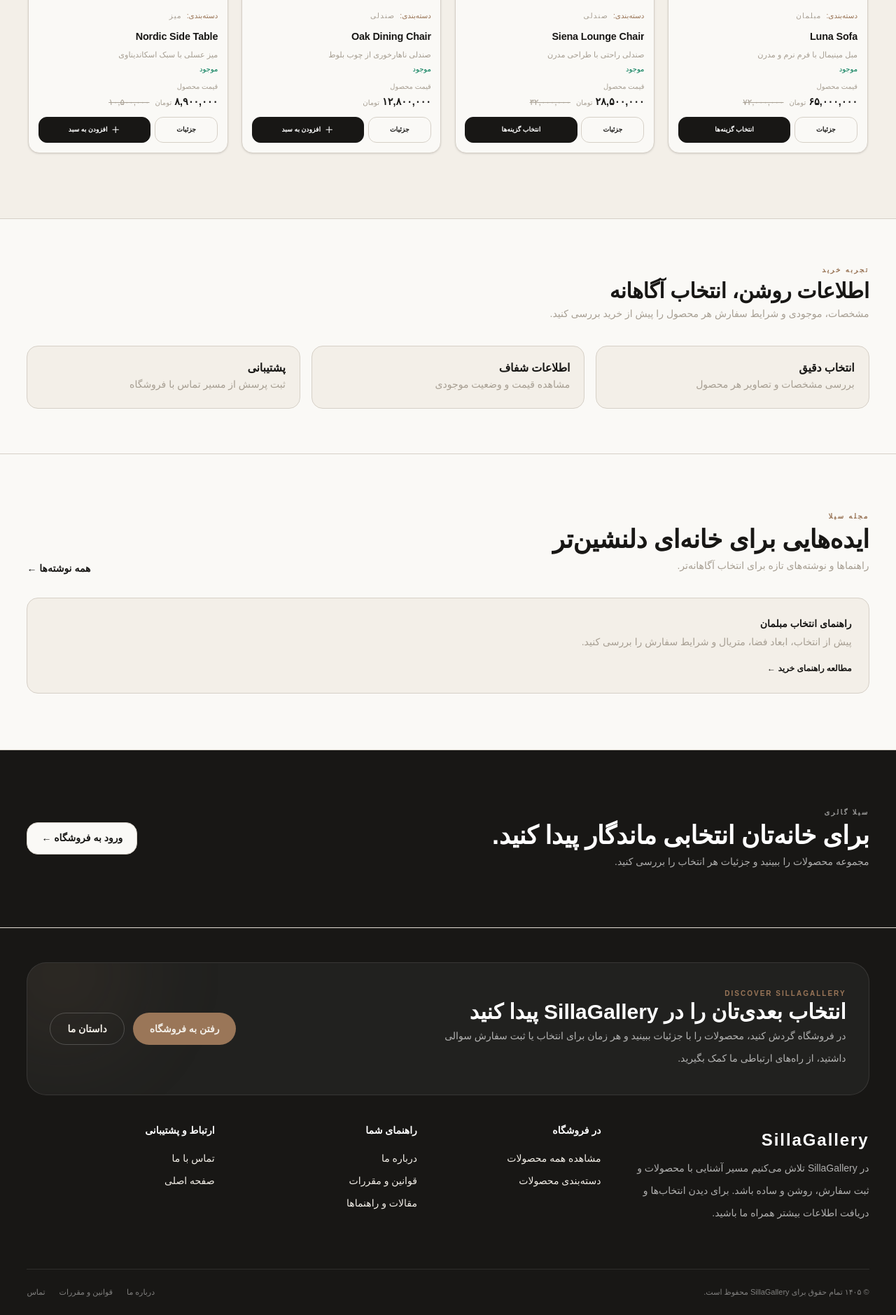
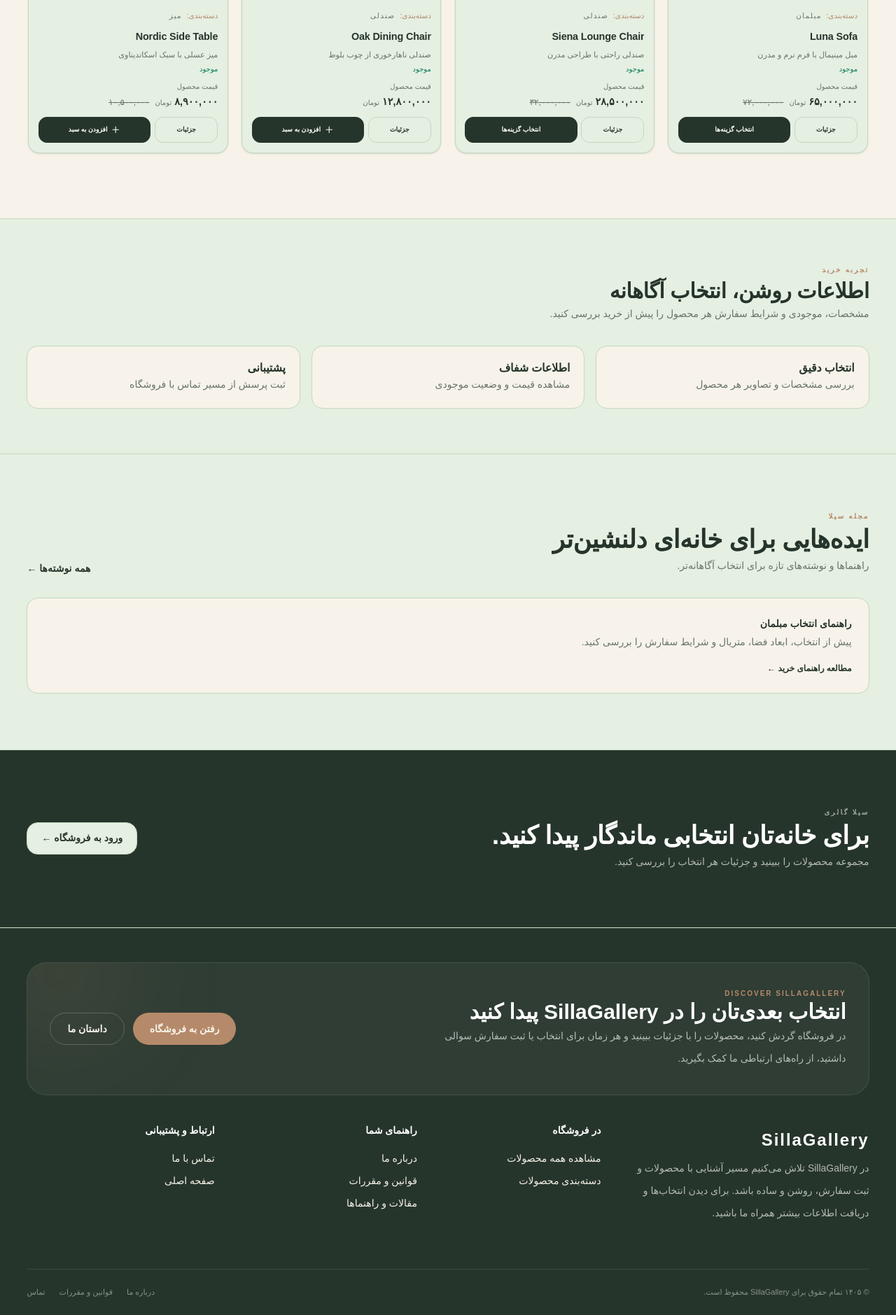
Before and after one commit to MREZA-MJDi/livora, a Laravel app: page / in a window 1280 px wide. Shown: the part 2718-4597 px from the top of the page at 70% size. Run offline with Laravel 12, Linux system fonts and the light colour scheme; data comes from the database, SQL or seed files in the repository; data that the repository does not hold is empty; style sheets or scripts are compiled from the project's sources; some libraries are stand-ins or nearby versions; some web fonts are replaced.

Commit message:
Apply approved sage and earth brand palette

```diff
--- a/resources/css/variables.css
+++ b/resources/css/variables.css
@@ -1,114 +1,15 @@
 :root {
-
-    /* =====================================================
-       BRAND
-    ====================================================== */
-
-    --sg-ink: #181715;
-    --sg-charcoal: #24221f;
-
-    /* Chocolate */
-    --sg-chocolate: #5a4638;
-    --sg-chocolate-dark: #3f3027;
-    --sg-chocolate-soft: #eee5de;
-
-
-    /* =====================================================
-       SURFACES
-    ====================================================== */
-
-    --sg-cream: #f3efe8;
-    --sg-white: #faf9f6;
-    --sg-surface: #eee8df;
-
-
-    /* =====================================================
-       WARM NEUTRALS
-    ====================================================== */
-
-    --sg-sand: #d8d0c4;
-    --sg-stone: #a79f93;
-
-
-    /* =====================================================
-       ORIGINAL WARM ACCENT
-    ====================================================== */
-
-    --sg-accent: #9a7658;
-    --sg-accent-dark: #76583f;
-    --sg-accent-soft: #ede2d7;
-
-
-    /* =====================================================
-       SAGE GREEN
-    ====================================================== */
-
-    --sg-sage: #68755d;
-    --sg-sage-dark: #4f5c46;
-    --sg-sage-soft: #e5e9df;
-
-
-    /* =====================================================
-       BORDERS
-    ====================================================== */
-
-    --sg-border: #d6d0c7;
-    --sg-border-dark: #bbb2a6;
-
-
-    /* =====================================================
-       STATES
-    ====================================================== */
-
-    --sg-success: #3f7650;
-    --sg-success-soft: #e8f1e9;
-
-    --sg-warning: #b45309;
-    --sg-warning-soft: #fff7ed;
-
-    --sg-danger: #b91c1c;
-    --sg-danger-soft: #fef2f2;
-
-    --sg-info: #0369a1;
-    --sg-info-soft: #f0f9ff;
-
-
-    /* =====================================================
-       SHADOWS
-    ====================================================== */
-
-    --sg-shadow-sm:
-        0 4px 14px rgba(24, 23, 21, 0.05);
-
-    --sg-shadow-md:
-        0 12px 35px rgba(24, 23, 21, 0.08);
-
-    --sg-shadow-lg:
-        0 25px 70px rgba(24, 23, 21, 0.12);
-
-
-    /* =====================================================
-       RADIUS
-    ====================================================== */
-
-    --sg-radius-sm: 0.75rem;
-    --sg-radius-md: 1rem;
-    --sg-radius-lg: 1.5rem;
-    --sg-radius-xl: 2rem;
-
-
-    /* =====================================================
-       MOTION
-    ====================================================== */
-
-    --sg-duration-fast: 180ms;
-    --sg-duration: 300ms;
-    --sg-duration-slow: 650ms;
-
-
-    /* =====================================================
-       CONTAINER
-    ====================================================== */
-
-    --sg-container: 1440px;
+    /* Client-approved sage / earth palette */
+    --sg-ink:#26352b;--sg-charcoal:#202b23;
+    --sg-chocolate:#765943;--sg-chocolate-dark:#59412f;--sg-chocolate-soft:#eee4d9;
+    --sg-cream:#f7f3ea;--sg-white:#e5efe2;--sg-surface:#c3d8c1;
+    --sg-sand:#d9d3c7;--sg-stone:#687568;
+    --sg-accent:#b58a6a;--sg-accent-dark:#956d50;--sg-accent-soft:#f0e4d9;
+    --sg-sage:#8da688;--sg-sage-dark:#617b60;--sg-sage-soft:#e5efe2;
+    --sg-border:#c3d8c1;--sg-border-dark:#9fb99c;
+    --sg-success:#416d4b;--sg-success-soft:#e5efe2;--sg-warning:#a66b32;--sg-warning-soft:#f8eddf;
+    --sg-danger:#a83f3f;--sg-danger-soft:#f8e8e5;--sg-info:#456b78;--sg-info-soft:#e8f0ef;
+    --sg-shadow-sm:0 4px 14px rgba(38,53,43,.06);--sg-shadow-md:0 14px 38px rgba(38,53,43,.09);--sg-shadow-lg:0 28px 80px rgba(38,53,43,.14);
+    --sg-radius-sm:.75rem;--sg-radius-md:1rem;--sg-radius-lg:1.5rem;--sg-radius-xl:2rem;
+    --sg-duration-fast:180ms;--sg-duration:300ms;--sg-duration-slow:650ms;--sg-container:1440px;
 }
```
